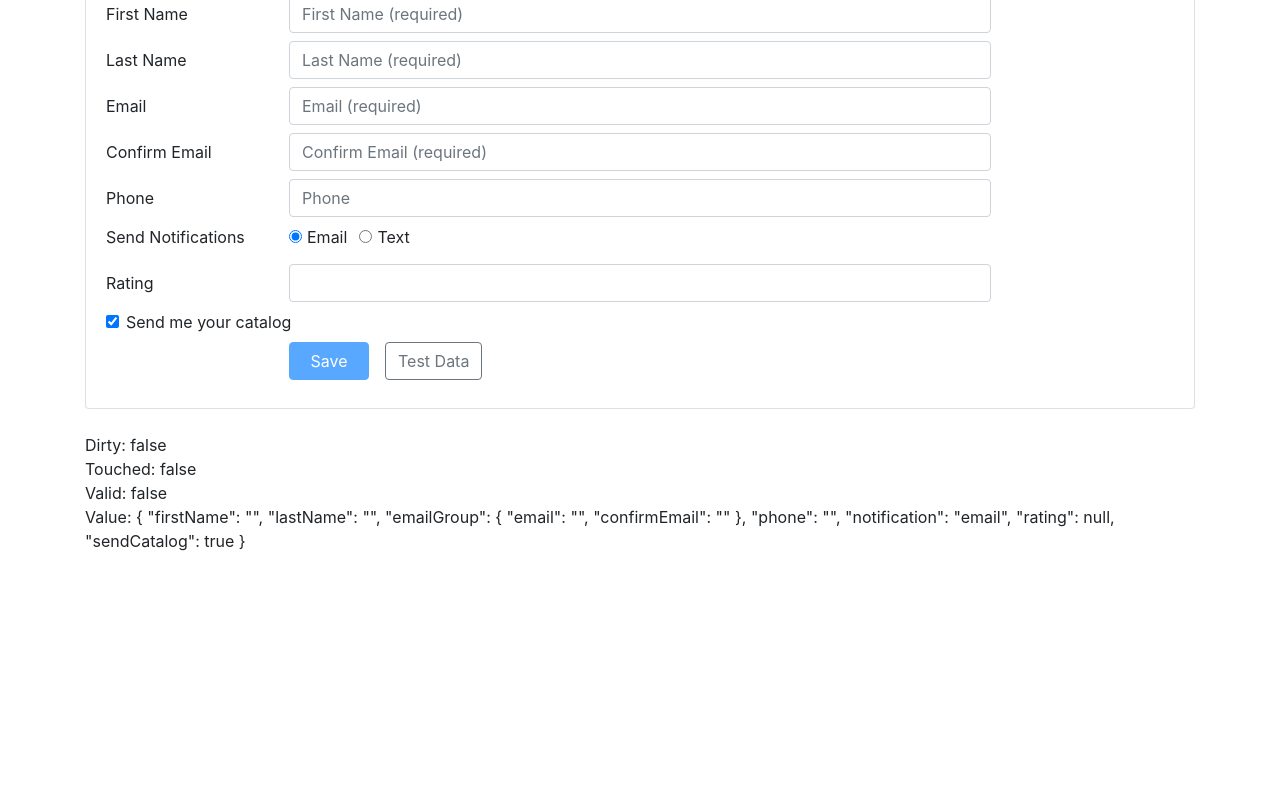
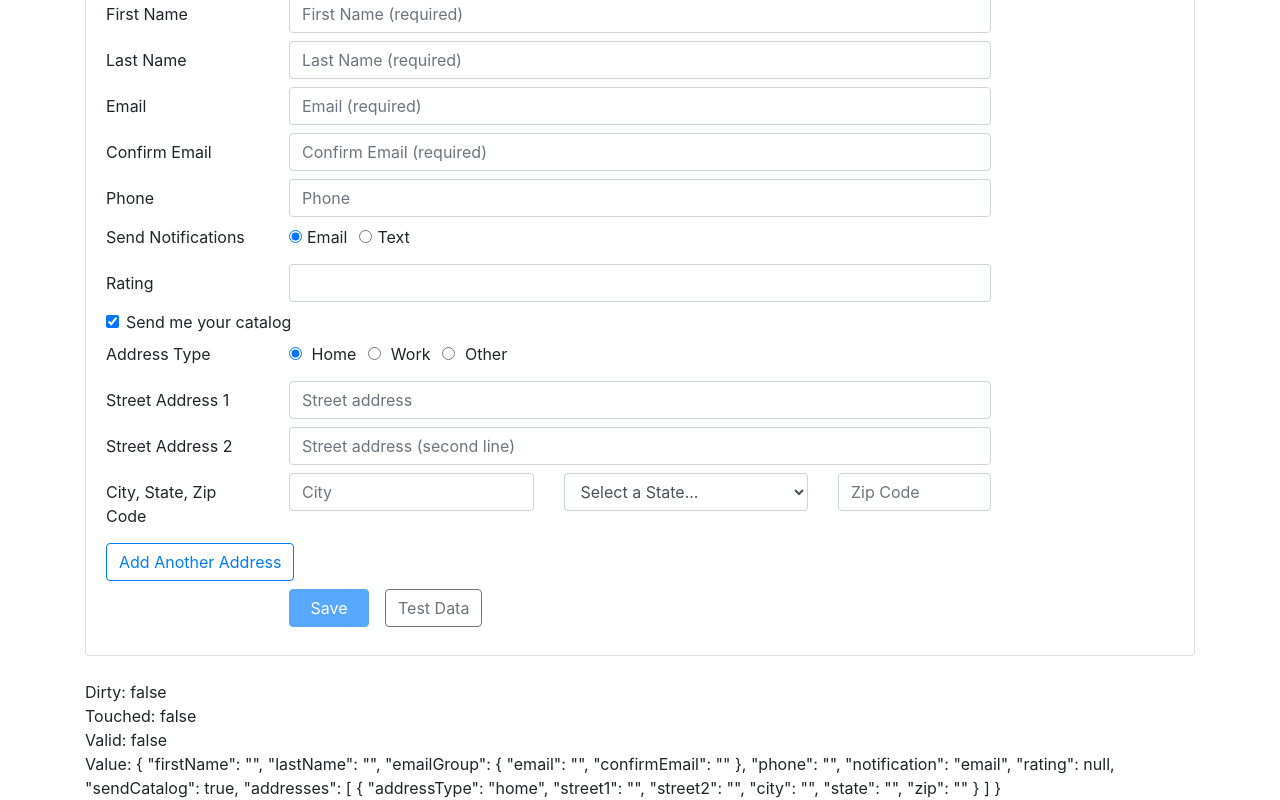
Before and after one commit to sgbelim/reactive-forms, an Angular app: page / in a window 1280 px wide. Shown: the part 609-1409 px from the top of the page. Before the commit the page ends 1162 px from the top, so only its background shows below. Built offline with nearby package versions, Linux system fonts and the light colour scheme.

Commit message:
dynamic duplicate elements

```diff
--- a/src/app/reactive/reactive-customers/reactive-customers.component.html
+++ b/src/app/reactive/reactive-customers/reactive-customers.component.html
@@ -169,7 +169,120 @@
         </div>
       </div>
 
+      <div *ngIf="reactiveCustomerForm.get('sendCatalog').value">
 
+        <div formArrayName="addresses"
+             *ngFor="let address of addresses.controls; let i = index">
+          <div [formGroupName]="i">
+            <div class="form-group row mb-2">
+              <label class="col-md-2 col-form-label pt-0">Address Type</label>
+              <div class="col-md-8">
+                <div class="form-check form-check-inline">
+                  <label class="form-check-label">
+                    <input class="form-check-input"
+                           type="radio"
+                           value="home"
+                           formControlName="addressType"> Home
+                  </label>
+                </div>
+                <div class="form-check form-check-inline">
+                  <label class="form-check-label">
+                    <input class="form-check-input"
+                           type="radio"
+                           value="work"
+                           formControlName="addressType"> Work
+                  </label>
+                </div>
+                <div class="form-check form-check-inline">
+                  <label class="form-check-label">
+                    <input class="form-check-input"
+                           type="radio"
+                           value="other"
+                           formControlName="addressType"> Other
+                  </label>
+                </div>
+              </div>
+            </div>
+
+            <div class="form-group row mb-2">
+              <label class="col-md-2 col-form-label"
+                     attr.for="{{'street1Id' + i}}">Street Address 1</label>
+              <div class="col-md-8">
+                <input class="form-control"
+                       id="{{'street1Id' + i}}"
+                       type="text"
+                       placeholder="Street address"
+                       name="street1"
+                       formControlName="street1">
+              </div>
+            </div>
+
+            <div class="form-group row mb-2">
+              <label class="col-md-2 col-form-label"
+                     attr.for="{{'street2Id' + i}}">Street Address 2</label>
+              <div class="col-md-8">
+                <input class="form-control"
+                       id="{{'street2Id' + i}}"
+                       type="text"
+                       placeholder="Street address (second line)"
+                       name="street2"
+                       formControlName="street2">
+              </div>
+            </div>
+
+            <div class="form-group row mb-2">
+              <label class="col-md-2 col-form-label"
+                     attr.for="{{'cityId' + i}}">City, State, Zip Code</label>
+              <div class="col-md-3">
+                <input class="form-control"
+                       id="{{'cityId' + i}}"
+                       type="text"
+                       placeholder="City"
+                       name="city"
+                       formControlName="city">
+              </div>
+              <div class="col-md-3">
+                <select class="form-control"
+                        id="{{'stateId' + i}}"
+                        name="state"
+                        formControlName="state">
+                  <option value=""
+                          disabled
+                          selected
+                          hidden>Select a State...
+                  </option>
+                  <option value="AL">Alabama</option>
+                  <option value="AK">Alaska</option>
+                  <option value="AZ">Arizona</option>
+                  <option value="AR">Arkansas</option>
+                  <option value="CA">California</option>
+                  <option value="CO">Colorado</option>
+                  <option value="WI">Wisconsin</option>
+                  <option value="WY">Wyoming</option>
+                </select>
+              </div>
+              <div class="col-md-2">
+                <input class="form-control"
+                       id="{{'zipId' + i}}"
+                       type="number"
+                       placeholder="Zip Code"
+                       name="zip"
+                       formControlName="zip">
+              </div>
+            </div>
+          </div>
+        </div>
+
+        <div class="form-group row mb-2">
+          <div class="col-md-4">
+            <button class="btn btn-outline-primary"
+                    type="button"
+                    [disabled]="!addresses.valid"
+                    (click)="addAddress()">Add Another Address
+            </button>
+          </div>
+        </div>
+      </div>
 
       <div class="form-group row mb-2">
         <div class="offset-md-2 col-md-4">
--- a/src/app/reactive/reactive-customers/reactive-customers.component.ts
+++ b/src/app/reactive/reactive-customers/reactive-customers.component.ts
@@ -1,6 +1,6 @@
 import {Component, OnInit} from '@angular/core';
 import {Customer} from "../../customers/customers/customer";
-import {AbstractControl, FormBuilder, FormGroup, Validators} from "@angular/forms";
+import {AbstractControl, FormArray, FormBuilder, FormGroup, Validators} from "@angular/forms";
 import {rangeValidatorWithParameter} from "./validators/range.validator";
 import {confirmEmailValidator} from "./validators/confirm-email.validator";
 import {debounceTime} from "rxjs";
@@ -15,6 +15,10 @@
   customer = new Customer();
   emailMessage: string
   confirmEmailMessage: string
+
+  get addresses(): FormArray {
+    return <FormArray>this.reactiveCustomerForm.get('addresses');
+  }
 
   private validationMessages = {
     required: 'Please enter your email address.',
@@ -42,7 +46,10 @@
       notification: 'email',
       // rating: [null, [rangeValidator]],
       rating: [null, [rangeValidatorWithParameter(1, 5)]],
-      sendCatalog: true
+      sendCatalog: true,
+      addresses: this.formBuilder.array([
+        this.buildAddress()
+      ])
     });
 
     this.reactiveCustomerForm.get('notification').valueChanges
@@ -104,4 +111,18 @@
     }
   }
 
+  buildAddress(): FormGroup {
+    return this.formBuilder.group({
+      addressType: 'home',
+      street1: '',
+      street2: '',
+      city: '',
+      state: '',
+      zip: ''
+    });
+  }
+
+  addAddress() {
+   this.addresses.push(this.buildAddress());
+  }
 }
```
